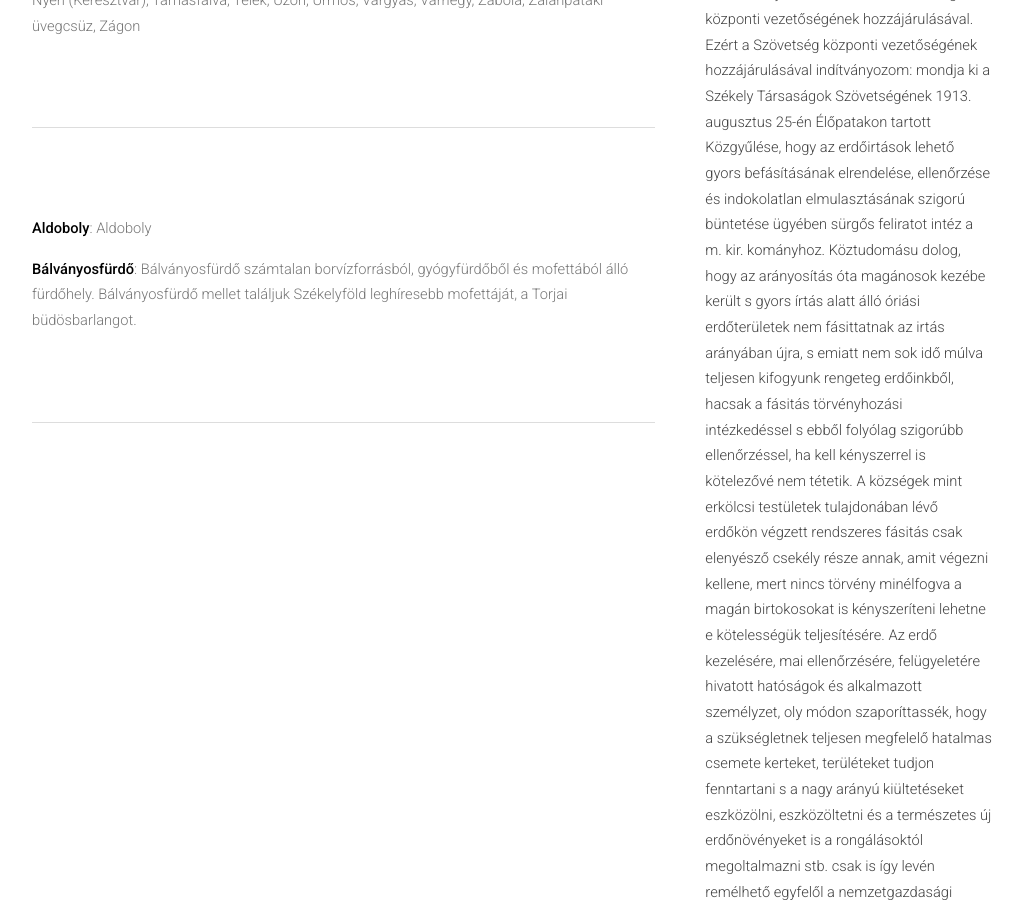
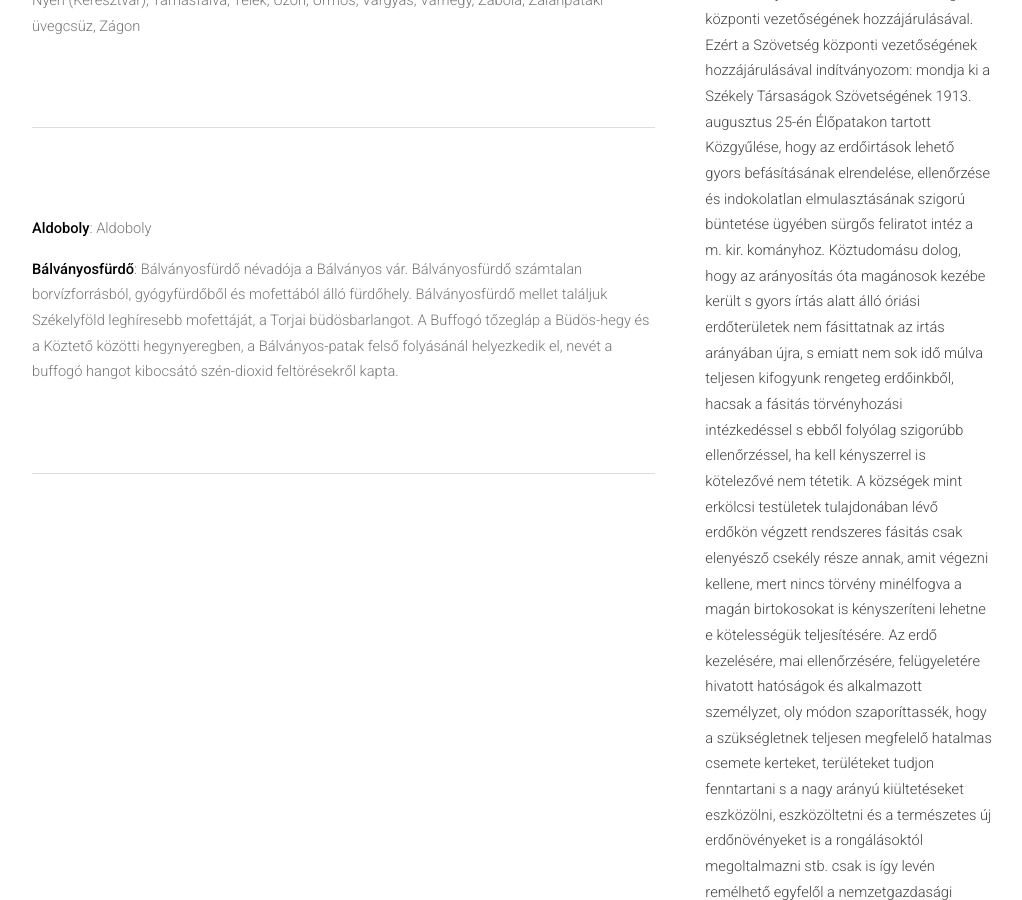
Before and after one commit to siculia/siculia.github.io, a Jekyll site: the page built from siculia-haromszek.html, in a window 1280 px wide and 900 px high, scrolled down 1498 px. Shown: the whole window, without its empty margins (128-1150 px from the left). Built offline with Jekyll 4.4.1, drawn with Linux system fonts in a browser that asks for light colours; nearby versions of some CDN libraries; library files that are not in the unit come from our copies.

Commit message:
Buffogó

```diff
--- a/siculia-haromszek.html
+++ b/siculia-haromszek.html
@@ -44,7 +44,7 @@ layout: default
 
 							<hr></hr>
 							<p style="text-align: left;"><b>Aldoboly</b>: Aldoboly</p>
-							<p style="text-align: left;"><b>Bálványosfürdő</b>: Bálványosfürdő számtalan borvízforrásból, gyógyfürdőből és mofettából álló fürdőhely. Bálványosfürdő mellet találjuk Székelyföld leghíresebb mofettáját, a Torjai büdösbarlangot.</p>
+							<p style="text-align: left;"><b>Bálványosfürdő</b>: Bálványosfürdő névadója a Bálványos vár. Bálványosfürdő számtalan borvízforrásból, gyógyfürdőből és mofettából álló fürdőhely. Bálványosfürdő mellet találjuk Székelyföld leghíresebb mofettáját, a Torjai büdösbarlangot. A Buffogó tőzegláp a Büdös-hegy és a Köztető közötti hegynyeregben, a Bálványos-patak felső folyásánál helyezkedik el, nevét a buffogó hangot kibocsátó szén-dioxid feltörésekről kapta.</p>
 							<hr></hr>
 
 					</section>
```
